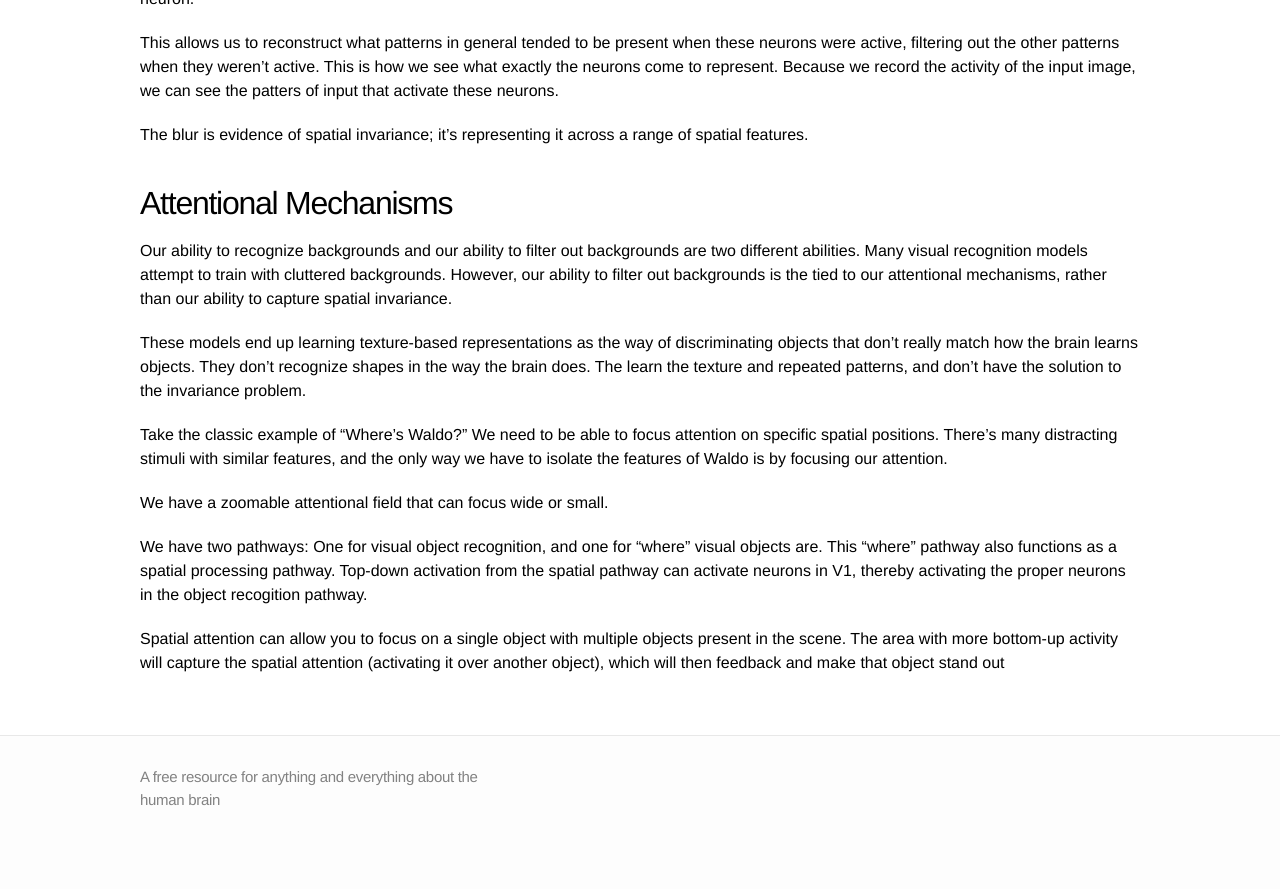
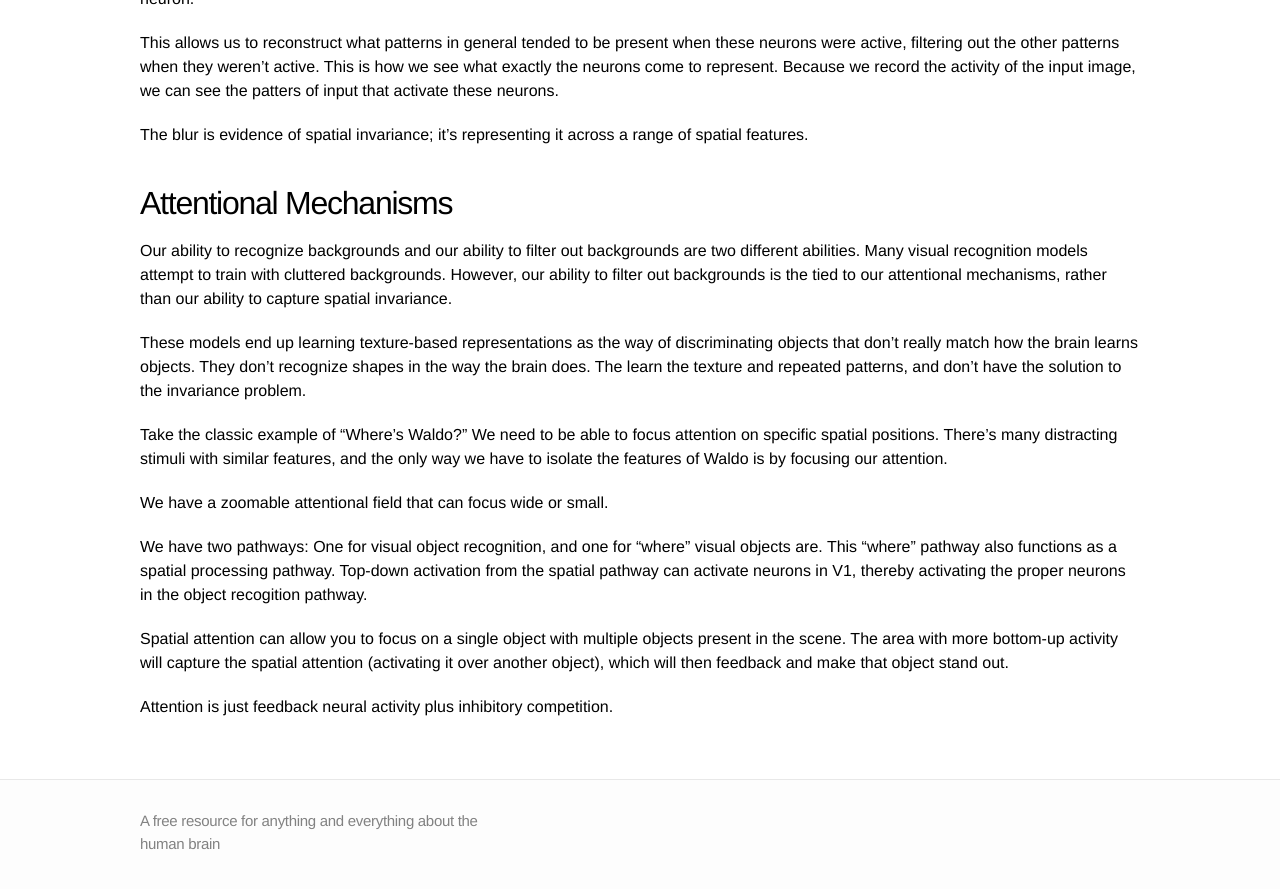
Before and after one commit to mdelsole/brain-nexus, a Jekyll site: the page built from computational-neuroscience/Perception/index.markdown, in a window 1280 px wide and 900 px high, scrolled down 1776 px. Shown: the top 889 px of the window. Built offline with Jekyll 4.4.1, drawn with Linux system fonts in a browser that asks for light colours; before the commit the page ends 2632 px from its top, so only the background shows below that.

Commit message:
Update index.markdown

```diff
--- a/computational-neuroscience/Perception/index.markdown
+++ b/computational-neuroscience/Perception/index.markdown
@@ -71,4 +71,6 @@ We have a zoomable attentional field that can focus wide or small.
 
 We have two pathways: One for visual object recognition, and one for "where" visual objects are. This "where" pathway also functions as a spatial processing pathway. Top-down activation from the spatial pathway can activate neurons in V1, thereby activating the proper neurons in the object recogition pathway.
 
-Spatial attention can allow you to focus on a single object with multiple objects present in the scene. The area with more bottom-up activity will capture the spatial attention (activating it over another object), which will then feedback and make that object stand out
+Spatial attention can allow you to focus on a single object with multiple objects present in the scene. The area with more bottom-up activity will capture the spatial attention (activating it over another object), which will then feedback and make that object stand out.
+
+Attention is just feedback neural activity plus inhibitory competition.
```
